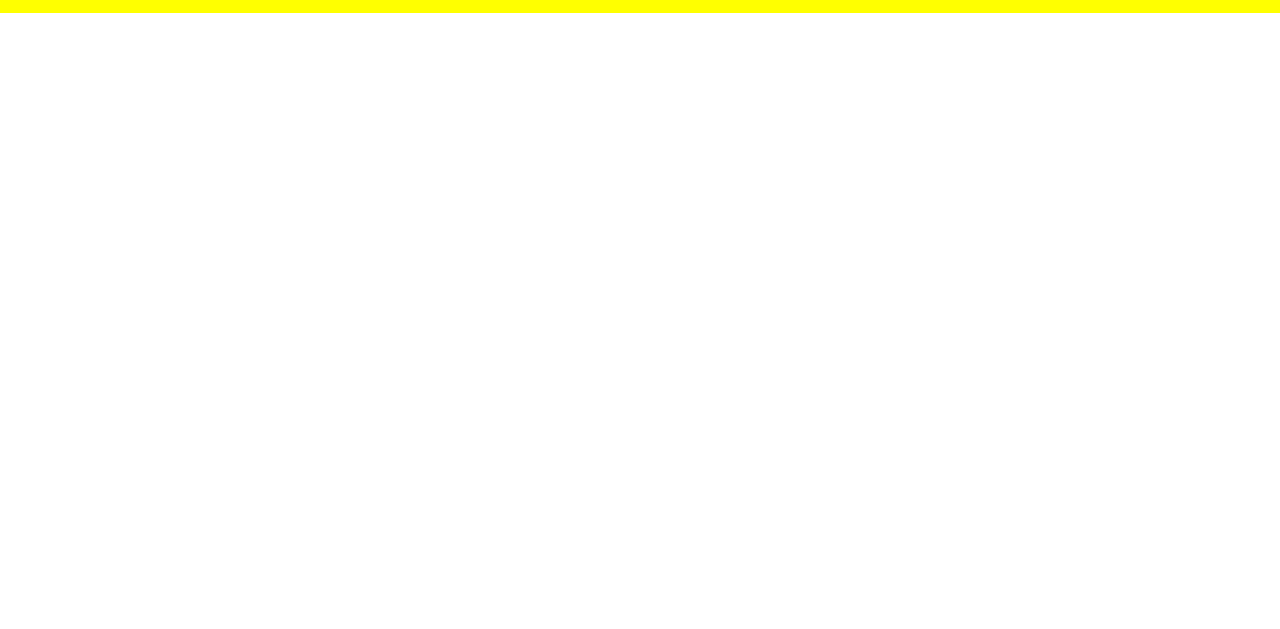
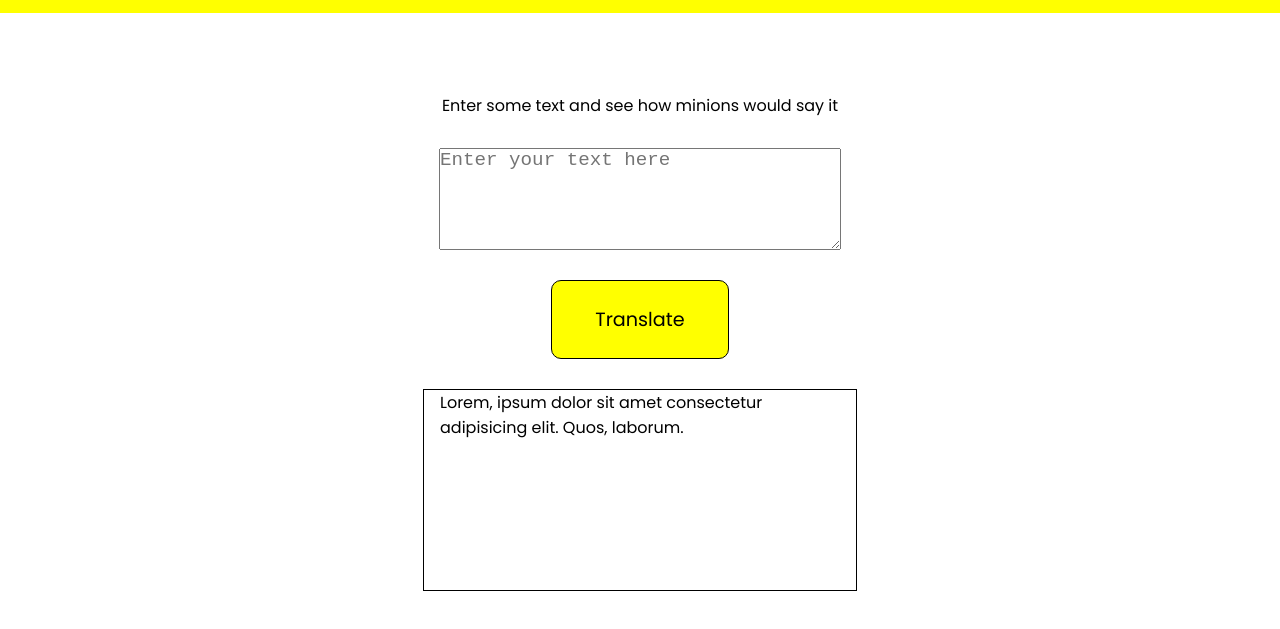
Before and after one commit to ParthParolekar/Minion-Translate, a plain HTML site: page index.html in a window 1280 px wide. Shown: the part 67-696 px from the top of the page. Drawn offline with Linux system fonts and the light colour scheme.

Commit message:
add translation section

```diff
--- a/index.html
+++ b/index.html
@@ -16,6 +16,22 @@
     <nav class="navbar">
       <div class="title">Minion Translate</div>
     </nav>
+
+    <section class="main">
+      <div class="about">Enter some text and see how minions would say it</div>
+
+      <textarea
+        name=""
+        id="text-area"
+        placeholder="Enter your text here"
+      ></textarea>
+
+      <button class="translate-btn">Translate</button>
+
+      <div class="translation">
+        Lorem, ipsum dolor sit amet consectetur adipisicing elit. Quos, laborum.
+      </div>
+    </section>
     <script src="./index.js"></script>
   </body>
 </html>
--- a/style.css
+++ b/style.css
@@ -23,3 +23,42 @@
   color: var(--secondary);
   font-size: 2rem;
 }
+
+.main {
+  padding-top: 5rem;
+  display: flex;
+  flex-direction: column;
+  justify-content: center;
+  align-items: center;
+  margin: auto;
+  width: 100vh;
+}
+
+.about {
+  text-align: center;
+}
+
+.translate-btn {
+  padding: 1.5rem 2.7rem;
+  background-color: var(--primary);
+  color: var(--secondary);
+  font-size: 1.2rem;
+  font-family: inherit;
+  border-radius: 10px;
+  border: 1px solid var(--secondary);
+}
+
+#text-area {
+  margin: 30px 0;
+  width: 400px;
+  height: 100px;
+  font-size: 1.2rem;
+}
+
+.translation {
+  width: 400px;
+  height: 200px;
+  margin: 30px 0;
+  border: 1px solid var(--secondary);
+  padding: 0 1rem;
+}
```
